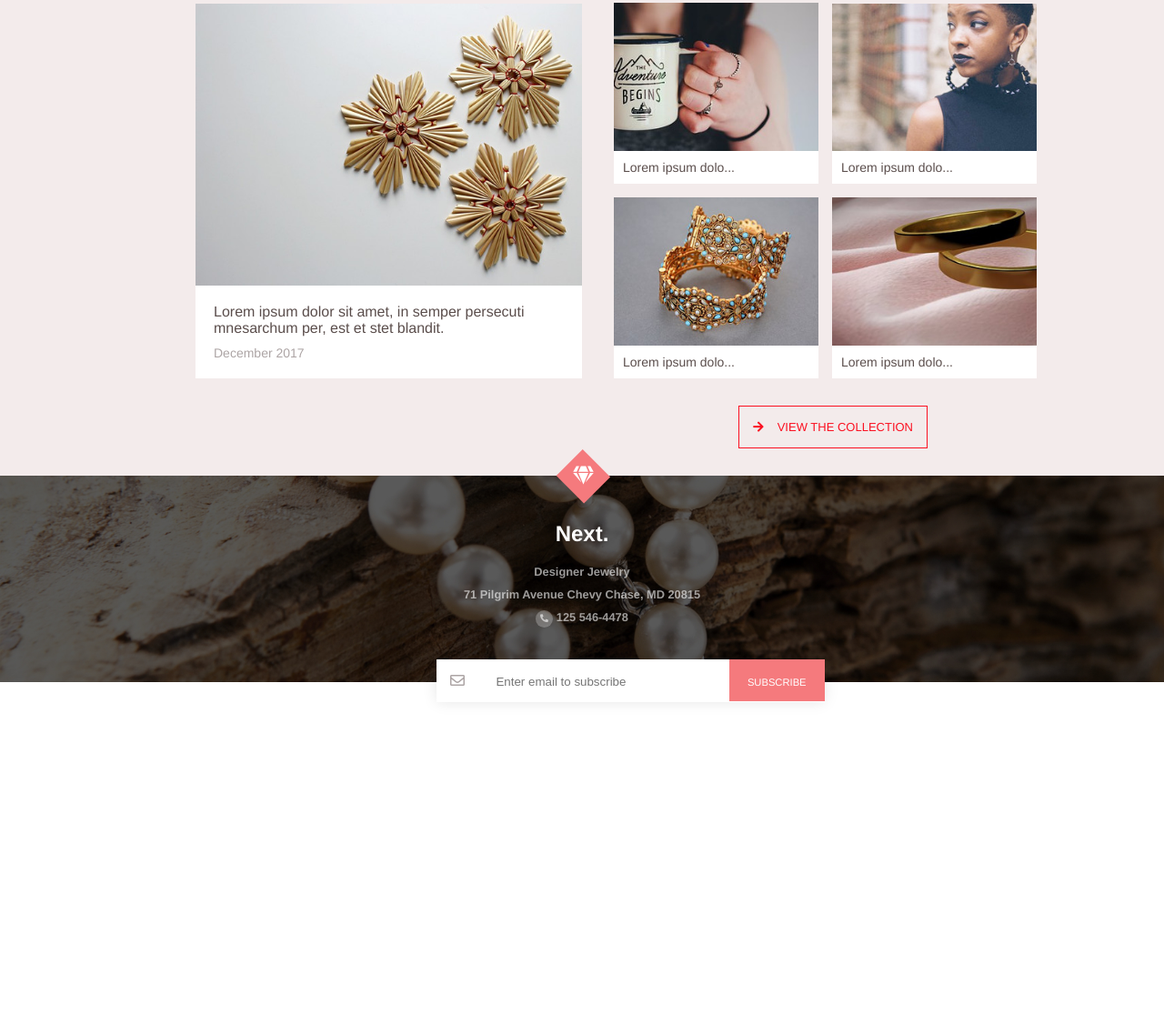
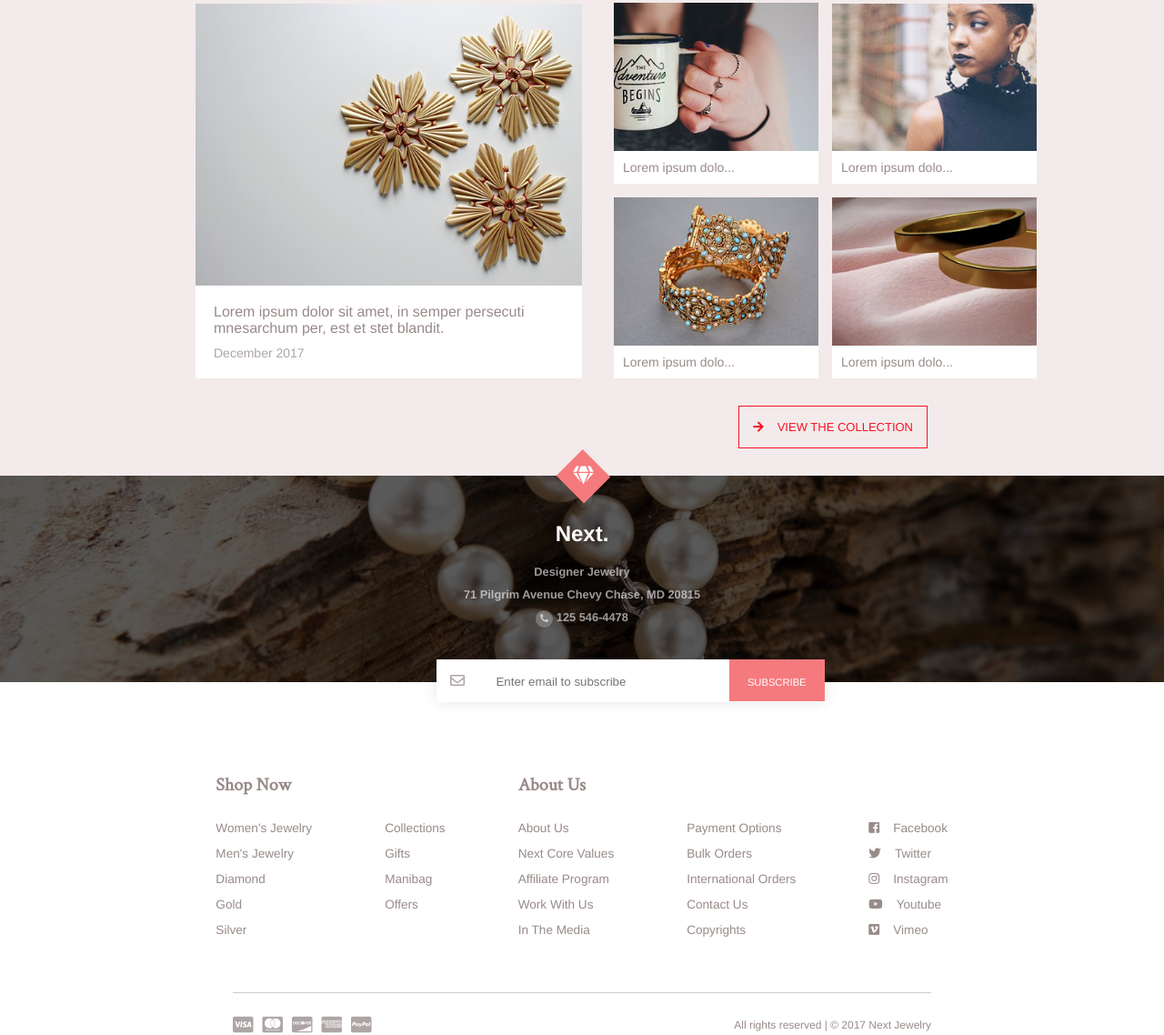
Before and after one commit to billyderringer/jewelry-store, a plain HTML site: page index.html in a window 1280 px wide. Shown: the part 2864-4002 px from the top of the page at 91% size. Before the commit the page ends 3814 px from the top, so only its background shows below. Drawn offline with nearby package versions, Linux system fonts and the light colour scheme; a web font is replaced by a local one.

Commit message:
added footer

```diff
--- a/css/colors.scss
+++ b/css/colors.scss
@@ -3,7 +3,7 @@ $d-pink:        #fd405e;
 $dull-pink:     #f57a7d;
 $brown-pink:    #a4837c;
 $black:         #151011;
-$dark-grey:     #5b4e4c;
+$dark-grey:     #988b89;
 $light-grey:    #ada5a5;
 $lighter-grey:  #f3ebeb;
 $white:         #fff;
--- a/css/main-style.scss
+++ b/css/main-style.scss
@@ -94,6 +94,12 @@
 }
 
 //etc
+.light-line{
+  color: $lighter-grey;
+  width: 60%;
+  margin-left: 20%;
+}
+
 .half-btn{
   color: $white;
   border: 1px solid $white;
--- a/css/sections/footer.scss
+++ b/css/sections/footer.scss
@@ -1,8 +1,61 @@
 @import "../colors";
+@import "../fonts";
 
 footer{
-  height: 25vh;
+  padding-top: 100px;
+  color: $dark-grey;
   #footer-menu{
+    align-items: flex-end;
+    .footer-column{
+      margin: 0 40px;
+      h2{
+        margin-bottom: 25px;
+        font-family: $main-font;
+        font-size: 1.25em;
+      }
+      ul{
+        li{
+          margin-bottom: 10px;
+          a{
+            color: $dark-grey;
+            font-size: .85em;
+            &:hover{
+              color: $dull-pink;
+            }
+            i{
+              font-size: 1em;
+              margin-right: 15px;
+            }
+          }
+        }
+      }
+    }
+    #clearance{
+      visibility: hidden;
+    }
+  }
+  hr{
+    margin: 50px 0 25px;
+  }
+  #footer-bottom{
+    justify-content: space-between;
+    margin-bottom: 25px;
+    padding: 0 20%;
+    #credit-cards{
 
+      ul{
+        li{
+          margin-right: 10px;
+          i{
+            font-size: 1.25em;
+            color: $light-grey;
+          }
+        }
+      }
+    }
+    #copyright{
+      font-size: .75em;
+      color: $dark-grey;
+    }
   }
 }
--- a/index.html
+++ b/index.html
@@ -337,8 +337,81 @@
 
 <!-- Footer -->
 <footer>
-    <section id="footer-menu">
-
+    <section id="footer-menu"
+             class="center-all-flex flex-row">
+        <section class="footer-column">
+            <h2>Shop Now</h2>
+            <ul>
+                <li><a href="#footer-menu">Women's Jewelry</a></li>
+                <li><a href="#footer-menu">Men's Jewelry</a></li>
+                <li><a href="#footer-menu">Diamond</a></li>
+                <li><a href="#footer-menu">Gold</a></li>
+                <li><a href="#footer-menu">Silver</a></li>
+            </ul>
+        </section>
+        <section class="footer-column">
+            <ul>
+                <li><a href="#footer-menu">Collections</a></li>
+                <li><a href="#footer-menu">Gifts</a></li>
+                <li><a href="#footer-menu">Manibag</a></li>
+                <li><a href="#footer-menu">Offers</a></li>
+                <li id="clearance"><a href="#footer-menu">Clearance</a></li>
+            </ul>
+        </section>
+        <section class="footer-column">
+            <h2>About Us</h2>
+            <ul>
+                <li><a href="#footer-menu">About Us</a></li>
+                <li><a href="#footer-menu">Next Core Values</a></li>
+                <li><a href="#footer-menu">Affiliate Program</a></li>
+                <li><a href="#footer-menu">Work With Us</a></li>
+                <li><a href="#footer-menu">In The Media</a></li>
+            </ul>
+        </section>
+        <section class="footer-column">
+            <ul>
+                <li><a href="#footer-menu">Payment Options</a></li>
+                <li><a href="#footer-menu">Bulk Orders</a></li>
+                <li><a href="#footer-menu">International Orders</a></li>
+                <li><a href="#footer-menu">Contact Us</a></li>
+                <li><a href="#footer-menu">Copyrights</a></li>
+            </ul>
+        </section>
+        <section class="footer-column">
+            <ul>
+                <li><a href="#footer-menu">
+                    <i class="fab fa-facebook-square"></i>Facebook</a>
+                </li>
+                <li><a href="#footer-menu">
+                    <i class="fab fa-twitter"></i>Twitter</a>
+                </li>
+                <li><a href="#footer-menu">
+                    <i class="fab fa-instagram"></i>Instagram</a>
+                </li>
+                <li><a href="#footer-menu">
+                    <i class="fab fa-youtube"></i>Youtube</a>
+                </li>
+                <li><a href="#footer-menu">
+                    <i class="fab fa-vimeo-square"></i>Vimeo</a>
+                </li>
+            </ul>
+        </section>
+    </section>
+    <hr class="light-line"/>
+    <section id="footer-bottom"
+             class="center-all-flex flex-row">
+        <section id="credit-cards">
+            <ul class="center-all-flex flex-row">
+                <li><i class="fab fa-cc-visa"></i></li>
+                <li><i class="fab fa-cc-mastercard"></i></li>
+                <li><i class="fab fa-cc-discover"></i></li>
+                <li><i class="fab fa-cc-amex"></i></li>
+                <li><i class="fab fa-cc-paypal"></i></li>
+            </ul>
+        </section>
+        <section id="copyright">
+            <p>All rights reserved | © 2017 Next Jewelry</p>
+        </section>
     </section>
 </footer>
 
```
Also changed, not shown: css/main-style.css, 1 other file.
